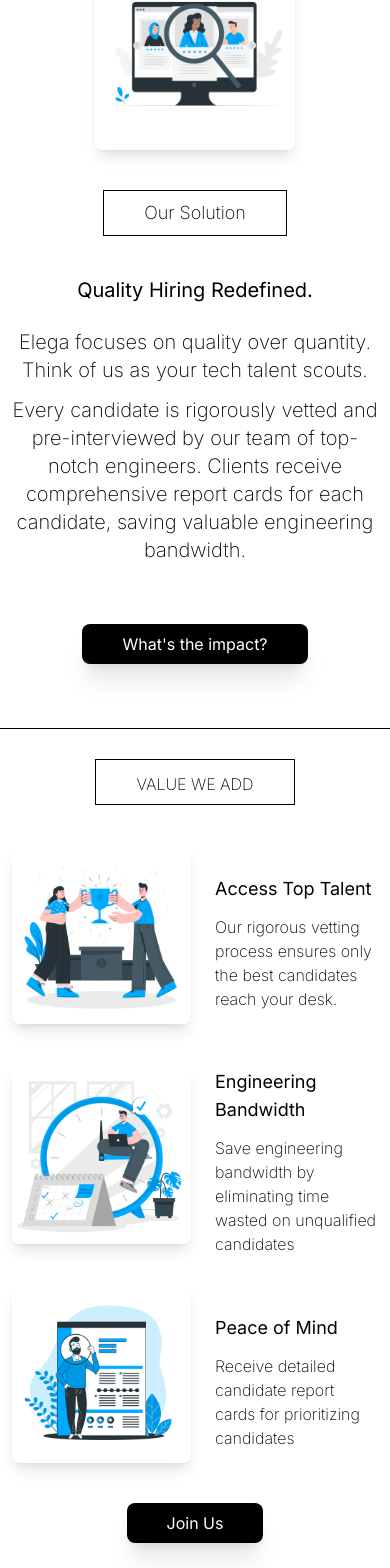
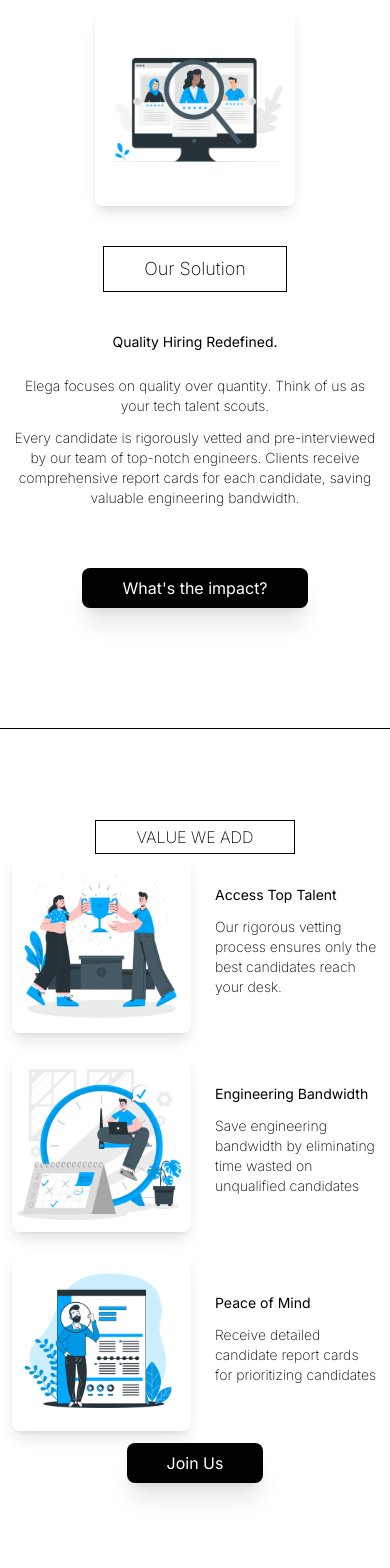
Before and after one commit to Mudit18/elega, a Next.js app: page / in a window 390 px wide. Shown: the part 4335-5903 px from the top of the page. Built offline with nearby package versions, Linux system fonts and the light colour scheme.

Commit message:
Fix for the solution screen

```diff
--- a/src/app/page.js
+++ b/src/app/page.js
@@ -109,12 +109,12 @@
               className='rounded-lg md:hidden mb-10 shadow-lg'
               src={'/job-hunt.png'}
               width={200}
-              height={200}
+              height={150}
             />
             <div className='text-lg md:text-5xl pt-2 pb-2 md:pt-6 md:pb-5 pl-10 pr-10 font-extralight border border-black text-black'>Our Solution</div>
-            <div className='text-center text-xl pt-10 pb-3 pl-3 pr-3 w-full md:w-1/2 font-extralight text-black'><b>Quality Hiring Redefined.</b></div>
-            <div className='text-center text-xl pt-3 pb-2 pl-3 pr-3 w-full md:w-1/2 font-extralight text-black'>Elega focuses on quality over quantity. Think of us as your tech talent scouts.</div>
-            <div className='text-center text-xl pt-1 pb-5 pl-3 pr-3 w-full md:w-1/2 font-extralight text-black'>Every candidate is rigorously vetted and pre-interviewed by our team of top-notch engineers. Clients receive comprehensive report cards for each candidate, saving valuable engineering bandwidth.</div>
+            <div className='text-center text-sm md:text-xl pt-10 pb-3 pl-3 pr-3 w-full md:w-1/2 font-extralight text-black'><b>Quality Hiring Redefined.</b></div>
+            <div className='text-center text-sm md:text-xl pt-3 pb-2 pl-3 pr-3 w-full md:w-1/2 font-extralight text-black'>Elega focuses on quality over quantity. Think of us as your tech talent scouts.</div>
+            <div className='text-center text-sm md:text-xl pt-1 pb-5 pl-3 pr-3 w-full md:w-1/2 font-extralight text-black'>Every candidate is rigorously vetted and pre-interviewed by our team of top-notch engineers. Clients receive comprehensive report cards for each candidate, saving valuable engineering bandwidth.</div>
             <Link href="#impact">
               <button className='mt-10 pt-2 pb-2 pl-10 pr-10 shadow-xl bg-black text-white rounded-lg'>What&apos;s the impact?</button>
             </Link>
@@ -122,25 +122,25 @@
         </div>
         <div id='impact' className='bg-white md:pt-5 md:pb-5 md:pr-20 flex flex-col md:flex-row h-screen w-full justify-center items-center'>
           <div className='bg-white md:ml-10 w-full md:w-1/2 md:h-screen flex flex-col items-center justify-center'>
-            <div className='text-md md:text-4xl pt-3 pb-2 pl-10 pr-10 font-extralight border border-black text-black'>VALUE WE ADD</div>
+            <div className='text-md md:text-4xl pt-1 pb-1 md:pt-3 md:pb-2 pl-10 pr-10 font-extralight border border-black text-black'>VALUE WE ADD</div>
             <Link href="#contact">
               <button className='mt-5 hidden md:block md:mt-10 pt-2 pb-2 pl-10 pr-10 shadow-xl bg-black text-white rounded-lg'>Join Us</button>
             </Link>
           </div>
-          <div className='flex pl-3 pr-3 mt-10 md:mt-0 md:pl-0 md:pr-0 flex-col md:h-screen w-full md:w-3/4 justify-center items-center'>
+          <div className='flex pl-3 pr-3 mt-0 md:pl-0 md:pr-0 flex-col md:h-screen w-full md:w-3/4 justify-center items-center'>
             <div className='flex flex-row w-full justify-center items-center'>
               <div className='flex flex-col w-1/2 pr-1 md:pr-10 justify-center items-end'>
                 <Image
                   unoptimized
                   className='rounded-lg shadow-lg'
                   src={'/winners.png'}
-                  width={200}
-                  height={200}
+                  width={180}
+                  height={180}
                 />
               </div>
               <div className='flex flex-col pl-5 md:pl-10 w-1/2 justify-center items-start'>
-                <div className='text-lg md:text-3xl pt-6 pb-1 md:font-extralight text-black'>Access Top Talent</div>
-                <div className='text-md mt-2 pb-2 md:pt-2 font-extralight text-black'>Our rigorous vetting process ensures only the best candidates reach your desk.</div>
+                <div className='text-sm md:text-3xl pt-1 md:pt-6 pb-1 md:font-extralight text-black'>Access Top Talent</div>
+                <div className='text-sm mt-2 pb-2 md:pt-2 font-extralight text-black'>Our rigorous vetting process ensures only the best candidates reach your desk.</div>
               </div>
             </div>
             <div className='flex flex-row mt-5 w-full justify-center items-center'>
@@ -149,13 +149,13 @@
                   unoptimized
                   className='rounded-lg shadow-lg'
                   src={'/bandwidth.png'}
-                  width={200}
-                  height={200}
+                  width={180}
+                  height={180}
                 />
               </div>
               <div className='flex flex-col pl-5 md:pl-10 w-1/2 justify-center items-start'>
-                <div className='text-lg md:text-3xl pt-6 pb-1 md:font-extralight text-black'>Engineering Bandwidth</div>
-                <div className='text-md mt-2 pb-2 md:pt-2 font-extralight text-black'>Save engineering bandwidth by eliminating time wasted on unqualified candidates</div>
+                <div className='text-sm md:text-3xl pt-1 md:pt-6 pb-1 md:font-extralight text-black'>Engineering Bandwidth</div>
+                <div className='text-sm mt-2 pb-2 md:pt-2 font-extralight text-black'>Save engineering bandwidth by eliminating time wasted on unqualified candidates</div>
               </div>
             </div>
             <div className='flex flex-row mt-5 w-full justify-center items-center'>
@@ -164,17 +164,17 @@
                   unoptimized
                   className='rounded-lg shadow-lg'
                   src={'/report.png'}
-                  width={200}
-                  height={200}
+                  width={180}
+                  height={180}
                 />
               </div>
               <div className='flex flex-col pl-5 md:pl-10 w-1/2 justify-center items-start'>
-                <div className='text-lg md:text-3xl pt-6 pb-1 md:font-extralight text-black'>Peace of Mind</div>
-                <div className='text-md mt-2 pb-2 md:pt-2 font-extralight text-black'>Receive detailed candidate report cards for prioritizing candidates</div>
+                <div className='text-sm md:text-3xl pt-1 md:pt-6 pb-1 md:font-extralight text-black'>Peace of Mind</div>
+                <div className='text-sm mt-2 pb-2 md:pt-2 font-extralight text-black'>Receive detailed candidate report cards for prioritizing candidates</div>
               </div>
             </div>
             <Link href="#contact">
-              <button className='md:hidden mt-10 pt-2 pb-2 pl-10 pr-10 shadow-xl bg-black text-white rounded-lg'>Join Us</button>
+              <button className='md:hidden mt-3 pt-2 pb-2 pl-10 pr-10 shadow-xl bg-black text-white rounded-lg'>Join Us</button>
             </Link>
           </div>
         </div>
```
Also changed, not shown: 3 other files (tests, documents, lock files or other folders).
